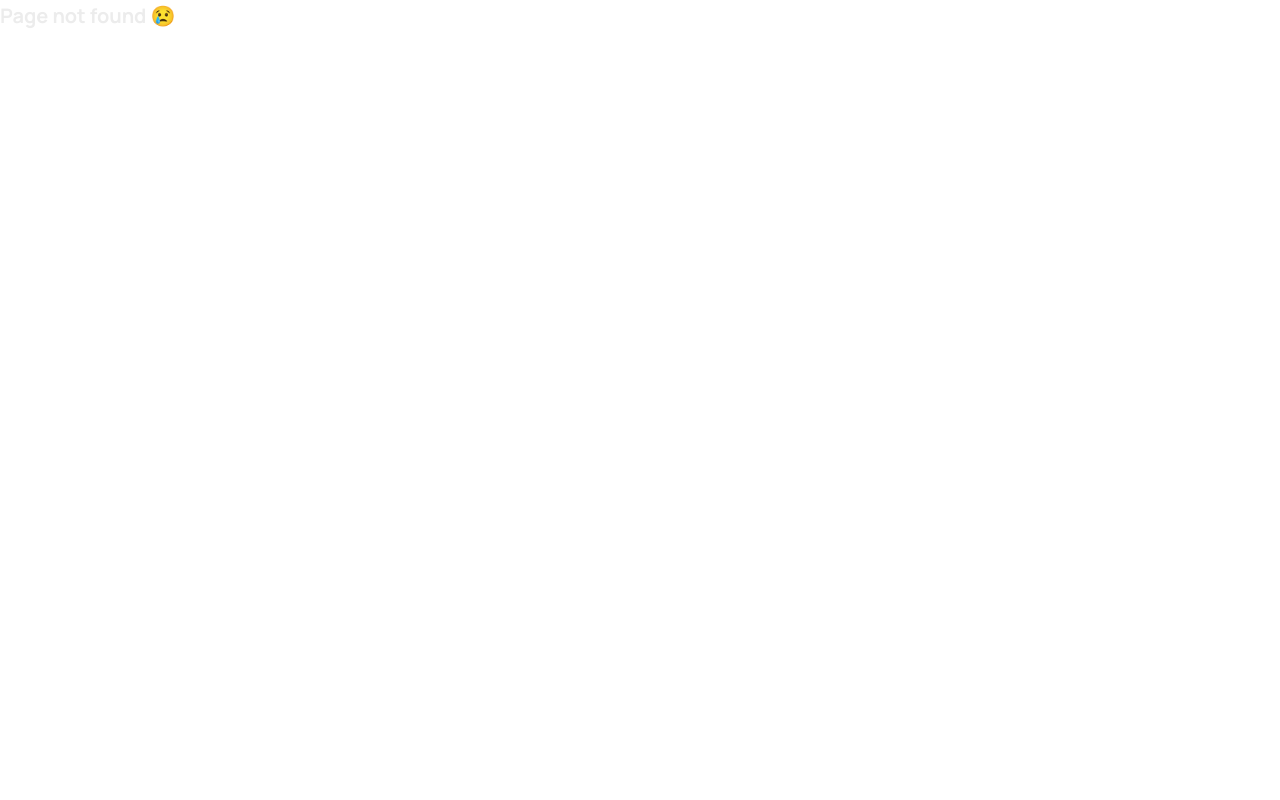
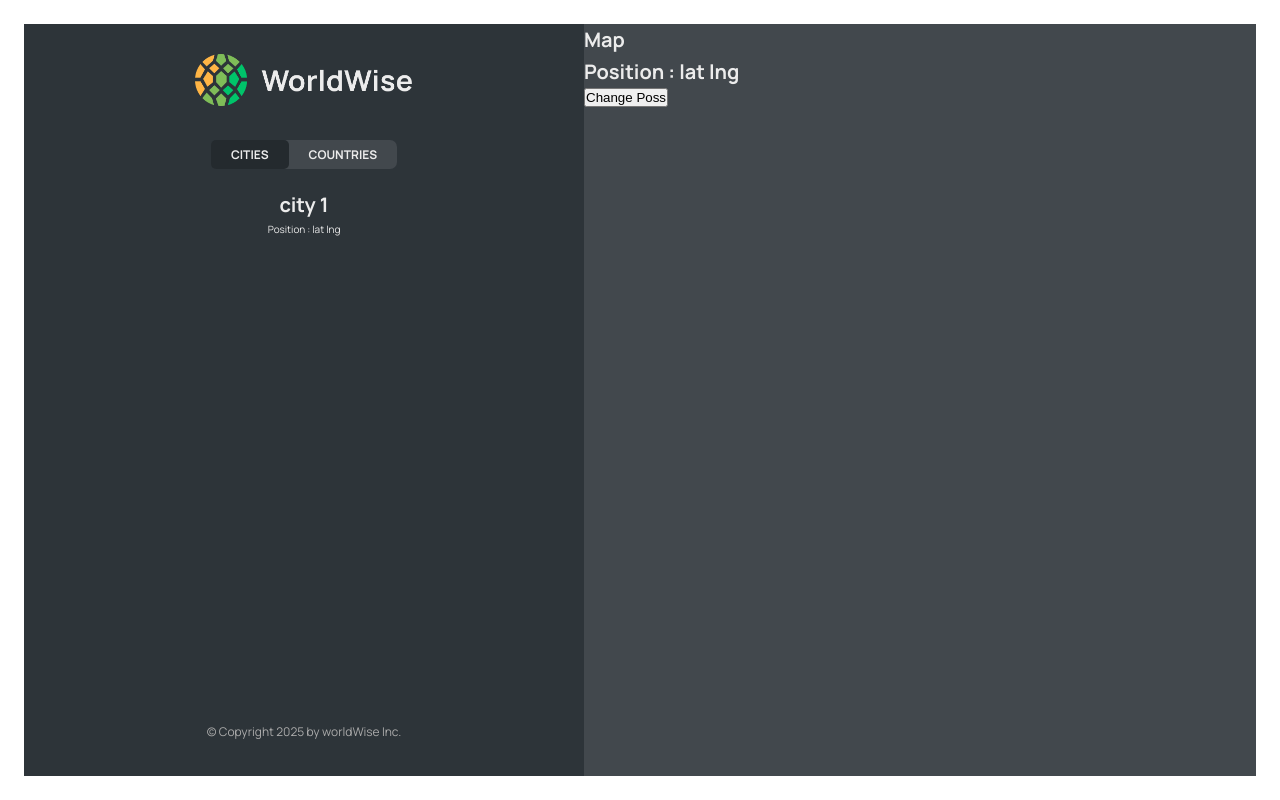
Before and after one commit to Muhamad-khalil/World-Wise, a React (Vite) app: page /app/cities/1 in a window 1280 px wide. Before the commit this address had no page. Built offline with nearby package versions, Linux system fonts and the light colour scheme; data requests are answered from the project's data file.

Commit message:
Reading and Setting a Query String

```diff
--- a/src/App.jsx
+++ b/src/App.jsx
@@ -9,6 +9,7 @@ import PageNotFound from "./pages/PageNotFound";
 import Login from "./pages/Login";
 import CityList from "./component/CityList";
 import CountryList from "./component/CountryList";
+import City from "./component/City";
 
 const BASE_URL = "http://localhost:9000";
 
@@ -49,6 +50,7 @@ function App() {
             path="cities"
             element={<CityList cities={cities} isLoading={isLoading} />}
           />
+          <Route path="cities/:id" element={<City />} />
           <Route
             path="countries"
             element={<CountryList cities={cities} isLoading={isLoading} />}
--- a/src/component/City.jsx
+++ b/src/component/City.jsx
@@ -1,3 +1,4 @@
+import { useParams, useSearchParams } from "react-router-dom";
 import styles from "./City.module.css";
 
 const formatDate = (date) =>
@@ -9,6 +10,12 @@ const formatDate = (date) =>
   }).format(new Date(date));
 
 function City() {
+  const { id } = useParams();
+  const [searchParam, setSearchParam] = useSearchParams();
+
+  const lat = searchParam.get("lat");
+  const lng = searchParam.get("lng");
+
   // TEMP DATA
   const currentCity = {
     cityName: "Lisbon",
@@ -19,7 +26,14 @@ function City() {
 
   const { cityName, emoji, date, notes } = currentCity;
 
-  return <h1>city</h1>
+  return (
+    <>
+      <h1>city {id} </h1>
+      <p>
+        Position : lat{lat} lng{lng}
+      </p>
+    </>
+  );
   // return (
   //   <div className={styles.city}>
   //     <div className={styles.row}>
--- a/src/component/CityItem.jsx
+++ b/src/component/CityItem.jsx
@@ -9,11 +9,14 @@ const formatDate = (date) =>
   }).format(new Date(date));
 
 function CityItem({ city }) {
-  const { cityName, emoji, date } = city;
+  const { cityName, emoji, date, id, position } = city;
 
   return (
     <li>
-      <Link className={styles.cityItem}>
+      <Link
+        className={styles.cityItem}
+        to={`${id}?lat=${position.lat}&lng=${position.lng}`}
+      >
         <span className={styles.emoji}>{emoji}</span>
         <h3 className={styles.name}>{cityName}</h3>
         <time className={styles.date}>({formatDate(date)})</time>
--- a/src/component/Map.jsx
+++ b/src/component/Map.jsx
@@ -1,9 +1,19 @@
+import { useSearchParams } from "react-router-dom";
 import styles from "./map.module.css";
 
 function Map() {
+  const [searchParam, setSearchParam] = useSearchParams();
+
+  const lat = searchParam.get("lat");
+  const lng = searchParam.get("lng");
+
   return (
     <div className={styles.mapContainer}>
       <h1>Map</h1>
+      <h1>
+        Position : lat{lat} lng{lng}
+      </h1>
+      <button onClick={() => setSearchParam({ lat: 23, lng: 20 })}>Change Poss</button>
     </div>
   );
 }
```
